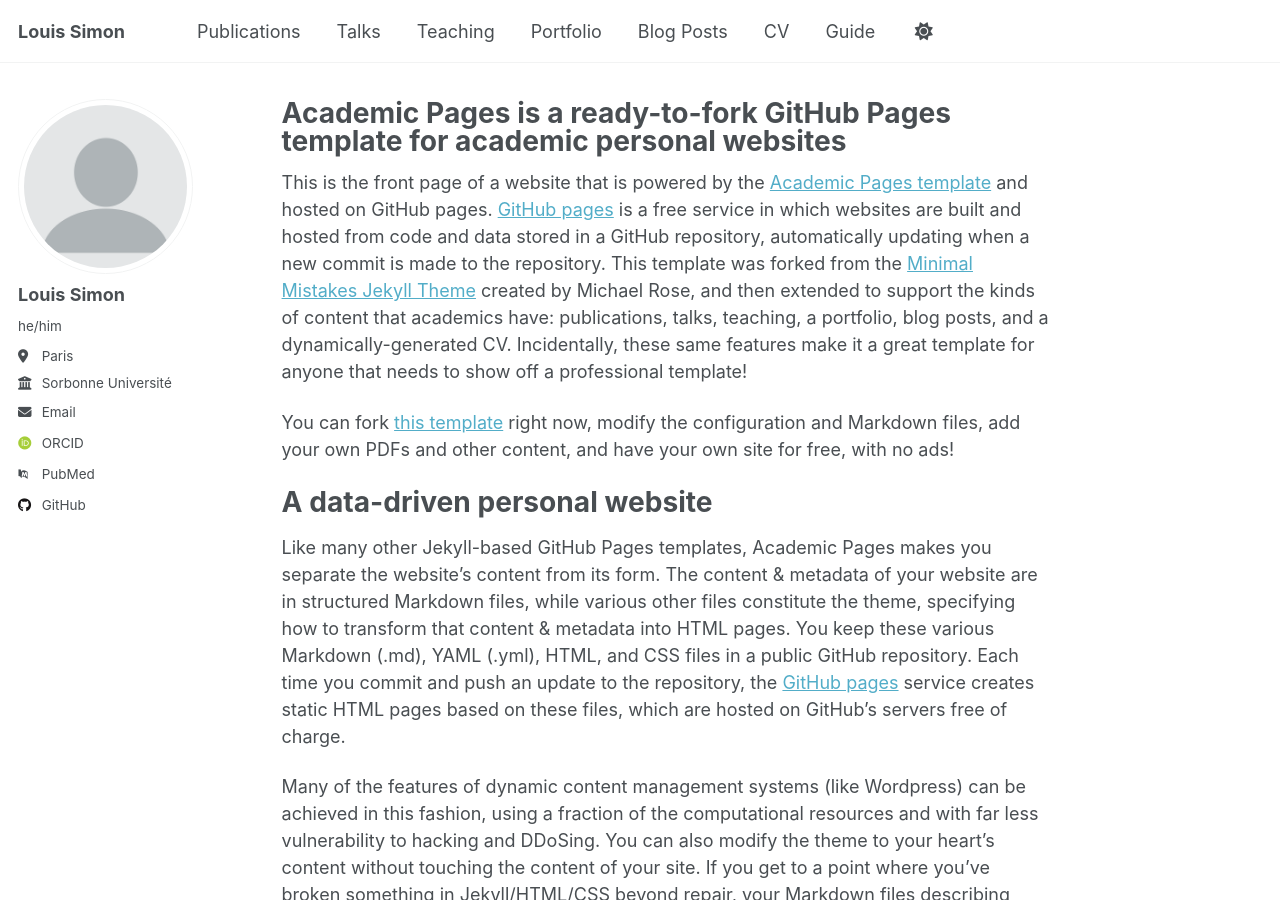
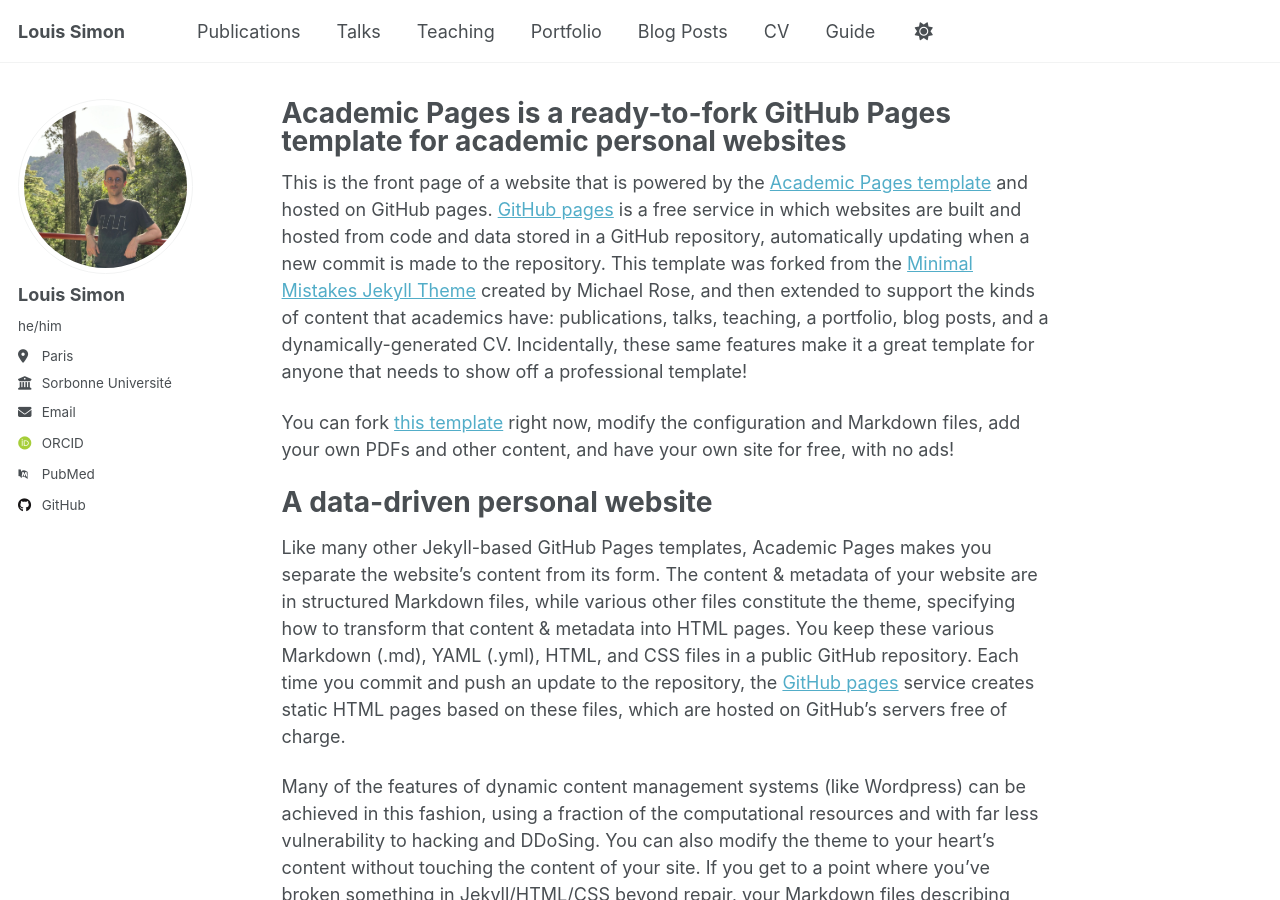
Before and after one commit to FastAndFourier/FastAndFourier.github.io, a Jekyll site: the page built from _pages/about.md, in a window 1280 px wide and 900 px high. Built offline with Jekyll 4.4.1, drawn with Linux system fonts in a browser that asks for light colours; some web fonts are replaced; a script that is not in the unit is left out.

Commit message:
Update _config.yml

```diff
--- a/_config.yml
+++ b/_config.yml
@@ -22,7 +22,7 @@ repository               : "academicpages/academicpages.github.io"
 #               Additional customization can be done by editing /_includes/author-profile.html
 author:
   # Biographic information
-  avatar           : "profile.png"
+  avatar           : "portrait_louis_mitake.jpg"
   name             : "Louis Simon"
   pronouns         : "he/him"# example: "she/her"
   bio              : #"Short biography for the left-hand sidebar"
```
